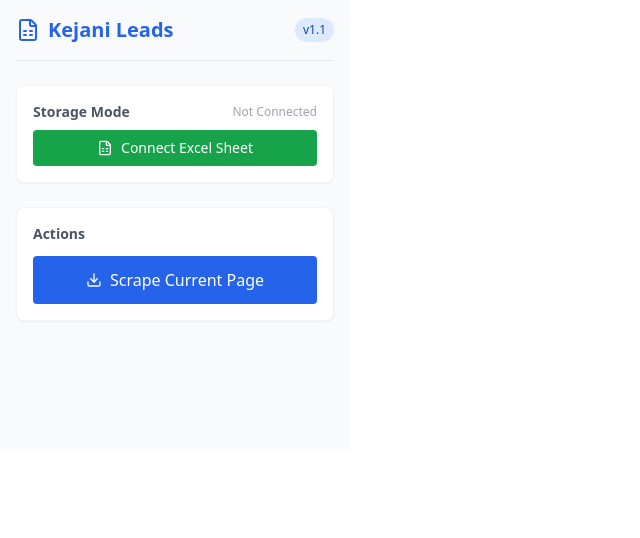
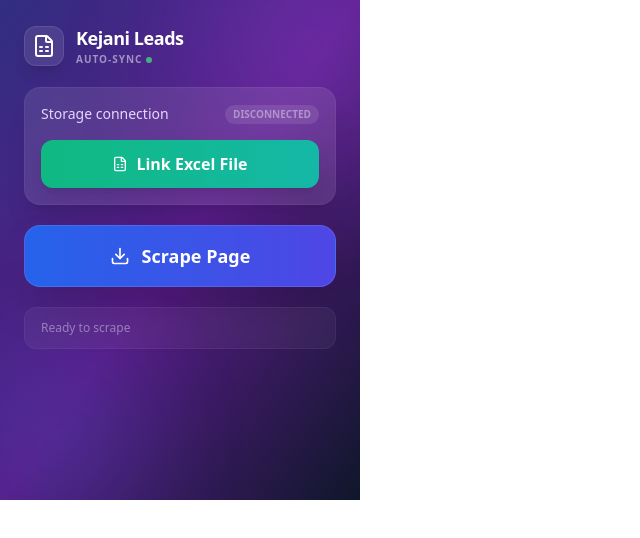
Before and after one commit to alexmochu/leads-extenstion, a React (Vite) app: page / in a window 1280 px wide. Shown: the top 538 px of the page, without its empty margins (0-640 px from the left). Built offline with nearby package versions, Linux system fonts and the light colour scheme.

Commit message:
refactor: Redesign popup UI with improved aesthetics, clearer status messages, and minor logic adjustments.

```diff
--- a/src/Popup.jsx
+++ b/src/Popup.jsx
@@ -1,5 +1,5 @@
 import React, { useState, useEffect } from 'react';
-import { FileSpreadsheet, Download, Loader2, CheckCircle, AlertCircle, Save } from 'lucide-react';
+import { FileSpreadsheet, Download, Loader2, CheckCircle, AlertCircle, Save, X } from 'lucide-react';
 import { excelService } from './services/excelService';
 import { getScrapper } from './scrappers';
 
@@ -14,41 +14,37 @@ const Popup = () => {
     useEffect(() => {
         if (!window.showOpenFilePicker) {
             setIsFileSystemSupported(false);
-            setStatus({ type: 'warning', message: 'Direct file access not supported. Using Download Mode.' });
+            // Don't show warning immediately on polished UI, let the mode indicator speak
         }
     }, []);
 
     const handleConnect = async () => {
-        setStatus({ type: 'loading', message: 'Connecting to Excel file...' });
+        setStatus({ type: 'loading', message: 'Connecting...' });
         try {
             const success = await excelService.connectFile();
             if (success) {
                 setIsConnected(true);
-                setStatus({ type: 'success', message: 'Excel file connected successfully!' });
+                setStatus({ type: 'success', message: 'Connected to Excel File' });
             } else {
-                setStatus({ type: 'idle', message: '' }); // User cancelled
+                setStatus({ type: 'idle', message: '' });
             }
         } catch (error) {
             console.error(error);
-            setStatus({ type: 'error', message: `Failed: ${error.message}` });
+            setStatus({ type: 'error', message: `Error: ${error.message}` });
         }
     };
 
     const handleScrape = async () => {
         setIsScrapping(true);
-        setStatus({ type: 'loading', message: 'Scrapping current page...' });
+        setStatus({ type: 'loading', message: 'Scrapping data...' });
         setScrappedData(null);
 
         try {
             const [tab] = await chrome.tabs.query({ active: true, currentWindow: true });
-
-            if (!tab) {
-                throw new Error('No active tab found');
-            }
+            if (!tab) throw new Error('No active tab');
 
             const scrapper = getScrapper(tab.url);
 
-            // Execute the scrapper in the context of the page
             const results = await chrome.scripting.executeScript({
                 target: { tabId: tab.id },
                 func: scrapper,
@@ -59,62 +55,65 @@ const Popup = () => {
 
             if (isFileSystemSupported && isConnected) {
                 await excelService.addLead(data);
-                setStatus({ type: 'success', message: 'Lead scrapped and saved to Excel!' });
+                setStatus({ type: 'success', message: 'Saved to Excel!' });
             } else {
-                // Fallback: Add to session state
                 setSessionLeads(prev => [...prev, data]);
-                setStatus({ type: 'success', message: 'Lead captured! Click Download to save.' });
+                setStatus({ type: 'success', message: 'Lead captured!' });
             }
 
         } catch (error) {
             console.error(error);
-            setStatus({ type: 'error', message: `Scrapping failed: ${error.message}` });
+            setStatus({ type: 'error', message: 'Scrapping failed. Try refreshing.' });
         } finally {
             setIsScrapping(false);
         }
     };
 
     const handleDownload = () => {
-        if (sessionLeads.length === 0) {
-            setStatus({ type: 'warning', message: 'No leads to download.' });
-            return;
-        }
+        if (sessionLeads.length === 0) return;
         try {
             excelService.download(sessionLeads);
-            setStatus({ type: 'success', message: 'Leads downloaded!' });
+            setStatus({ type: 'success', message: 'Download started...' });
         } catch (error) {
             setStatus({ type: 'error', message: 'Download failed.' });
         }
     };
 
     return (
-        <div className="w-[350px] min-h-[450px] p-4 bg-gray-50 text-gray-800 font-sans">
-            <header className="mb-6 flex items-center justify-between border-b pb-4">
-                <h1 className="text-xl font-bold text-blue-600 flex items-center gap-2">
-                    <FileSpreadsheet className="w-6 h-6" />
-                    Kejani Leads
-                </h1>
-                <span className="text-xs bg-blue-100 text-blue-800 px-2 py-1 rounded-full">v1.1</span>
+        <div className="w-[360px] min-h-[500px] font-sans text-gray-800 bg-gradient-to-br from-indigo-900 via-purple-900 to-slate-900 relative overflow-hidden">
+            {/* Background Orbs */}
+            <div className="absolute top-[-50px] right-[-50px] w-48 h-48 bg-purple-500 rounded-full blur-[80px] opacity-30 animate-pulse"></div>
+            <div className="absolute bottom-[-20px] left-[-20px] w-40 h-40 bg-blue-500 rounded-full blur-[60px] opacity-20"></div>
+
+            <main className="relative z-10 p-6 flex flex-col h-full gap-5">
+
+                {/* Header */}
+                <header className="flex items-center justify-between">
+                    <div className="flex items-center gap-3">
+                        <div className="w-10 h-10 bg-white/10 backdrop-blur-md rounded-xl flex items-center justify-center shadow-lg border border-white/10">
+                            <FileSpreadsheet className="w-6 h-6 text-white" />
+                        </div>
+                        <div>
+                            <h1 className="text-lg font-bold text-white tracking-tight">Kejani Leads</h1>
+                            <p className="text-[10px] text-white/50 uppercase tracking-widest font-semibold flex items-center gap-1">
+                                {isFileSystemSupported ? 'Auto-Sync' : 'Manual Mode'}
+                                <span className="w-1.5 h-1.5 rounded-full bg-green-400 animate-pulse"></span>
+                            </p>
+                        </div>
+                    </div>
                 </header>
 
-            <main className="space-y-6">
-                {/* Connection / storage mode Section */}
-                <section className="bg-white p-4 rounded-lg shadow-sm border border-gray-100">
-                    <div className="flex items-center justify-between mb-2">
-                        <h2 className="font-semibold text-sm text-gray-600">Storage Mode</h2>
-                        {isFileSystemSupported ? (
-                            isConnected ? (
-                                <span className="flex items-center gap-1 text-xs text-green-600 font-medium">
-                                    <CheckCircle className="w-3 h-3" /> Auto-Sync
+                {/* Storage Card */}
+                <section className="bg-white/10 backdrop-blur-md border border-white/5 rounded-2xl p-4 shadow-xl transition-all hover:bg-white/15">
+                    <div className="flex justify-between items-center mb-4">
+                        <h2 className="text-sm font-medium text-purple-200">Storage connection</h2>
+                        {isConnected ? (
+                            <span className="bg-green-500/20 text-green-300 text-[10px] font-bold px-2 py-0.5 rounded-full border border-green-500/30 flex items-center gap-1">
+                                <CheckCircle className="w-3 h-3" /> ACTIVE
                             </span>
                         ) : (
-                                <span className="flex items-center gap-1 text-xs text-gray-400 font-medium">
-                                    Not Connected
-                                </span>
-                            )
-                        ) : (
-                            <span className="flex items-center gap-1 text-xs text-orange-600 font-medium">
-                                Manual Download
+                            <span className="bg-white/10 text-white/40 text-[10px] font-bold px-2 py-0.5 rounded-full">
+                                DISCONNECTED
                             </span>
                         )}
                     </div>
@@ -123,79 +122,96 @@ const Popup = () => {
                         !isConnected ? (
                             <button
                                 onClick={handleConnect}
-                                className="w-full flex items-center justify-center gap-2 bg-green-600 hover:bg-green-700 text-white py-2 px-4 rounded transition-colors text-sm font-medium"
+                                className="w-full group relative overflow-hidden bg-gradient-to-r from-emerald-500 to-teal-500 hover:from-emerald-400 hover:to-teal-400 text-white font-semibold py-3 px-4 rounded-xl transition-all shadow-lg hover:shadow-emerald-500/25 active:scale-[0.98]"
                             >
+                                <span className="relative z-10 flex items-center justify-center gap-2">
                                     <FileSpreadsheet className="w-4 h-4" />
-                                Connect Excel Sheet
+                                    Link Excel File
+                                </span>
                             </button>
                         ) : (
-                            <div className="text-xs text-gray-500 italic text-center">
-                                Direct file access enabled.
+                            <div className="text-xs text-center text-white/60 bg-white/5 py-2 rounded-lg">
+                                Leads will be auto-saved to your file.
                             </div>
                         )
                     ) : (
-                        <div className="space-y-2">
-                            <div className="text-xs text-gray-500 italic text-center">
-                                Browser does not support direct file access. <br />
-                                Leads are saved in session.
+                        <div className="flex flex-col gap-3">
+                            <div className="flex justify-between text-xs text-white/70 px-1">
+                                <span>Captured Session Leads:</span>
+                                <span className="font-bold text-white">{sessionLeads.length}</span>
                             </div>
                             <button
                                 onClick={handleDownload}
                                 disabled={sessionLeads.length === 0}
-                                className={`w-full flex items-center justify-center gap-2 py-2 px-4 rounded text-sm font-medium transition-colors ${sessionLeads.length > 0 ? 'bg-green-600 hover:bg-green-700 text-white' : 'bg-gray-200 text-gray-400 cursor-not-allowed'
+                                className={`w-full flex items-center justify-center gap-2 py-3 px-4 rounded-xl font-semibold transition-all shadow-lg ${sessionLeads.length > 0
+                                        ? 'bg-gradient-to-r from-emerald-500 to-teal-500 text-white hover:shadow-emerald-500/25 active:scale-[0.98] cursor-pointer'
+                                        : 'bg-white/5 text-white/20 cursor-not-allowed'
                                     }`}
                             >
                                 <Save className="w-4 h-4" />
-                                Download {sessionLeads.length} Leads
+                                Download Leads
                             </button>
                         </div>
                     )}
                 </section>
 
-                {/* Action Section */}
-                <section className="bg-white p-4 rounded-lg shadow-sm border border-gray-100">
-                    <h2 className="font-semibold text-sm text-gray-600 mb-3">Actions</h2>
+                {/* Scrape Action */}
                 <button
                     onClick={handleScrape}
                     disabled={isScrapping}
-                        className={`w-full flex items-center justify-center gap-2 py-3 px-4 rounded text-white font-medium transition-transform active:scale-95 ${isScrapping ? 'bg-blue-400 cursor-not-allowed' : 'bg-blue-600 hover:bg-blue-700'
+                    className={`w-full relative py-4 px-6 rounded-2xl font-bold text-lg text-white shadow-2xl transition-all border border-white/10 ${isScrapping
+                            ? 'bg-indigo-600/50 cursor-not-allowed'
+                            : 'bg-gradient-to-r from-blue-600 to-indigo-600 hover:from-blue-500 hover:to-indigo-500 hover:shadow-blue-500/25 active:scale-[0.98]'
                         }`}
                 >
+                    <div className="flex items-center justify-center gap-3">
                         {isScrapping ? (
                             <>
-                                <Loader2 className="w-4 h-4 animate-spin" />
+                                <Loader2 className="w-5 h-5 animate-spin" />
                                 Scrapping...
                             </>
                         ) : (
                             <>
-                                <Download className="w-4 h-4" />
-                                Scrape Current Page
+                                <Download className="w-5 h-5" />
+                                Scrape Page
                             </>
                         )}
+                    </div>
                 </button>
-                </section>
 
-                {/* Status Display */}
-                {status.message && (
-                    <div className={`p-3 rounded text-sm flex items-start gap-2 ${status.type === 'error' ? 'bg-red-50 text-red-700' :
-                        status.type === 'success' ? 'bg-green-50 text-green-700' :
-                            status.type === 'warning' ? 'bg-yellow-50 text-yellow-700' :
-                                'bg-blue-50 text-blue-700'
+                {/* Status Bar */}
+                <div className={`mt-auto min-h-[40px] flex items-center gap-3 px-4 py-3 rounded-xl backdrop-blur-sm border transition-all duration-300 ${status.type === 'error' ? 'bg-red-500/10 border-red-500/20 text-red-200' :
+                        status.type === 'success' ? 'bg-emerald-500/10 border-emerald-500/20 text-emerald-200' :
+                            status.type === 'loading' ? 'bg-blue-500/10 border-blue-500/20 text-blue-200' :
+                                'bg-white/5 border-white/5 text-white/40' // idle
                     }`}>
-                        {status.type === 'error' && <AlertCircle className="w-4 h-4 mt-0.5 shrink-0" />}
-                        {status.type === 'success' && <CheckCircle className="w-4 h-4 mt-0.5 shrink-0" />}
-                        {status.type === 'loading' && <Loader2 className="w-4 h-4 mt-0.5 animate-spin shrink-0" />}
-                        {status.type === 'warning' && <AlertCircle className="w-4 h-4 mt-0.5 shrink-0" />}
-                        <span>{status.message}</span>
+                    {status.type === 'success' && <CheckCircle className="w-4 h-4 shrink-0 text-emerald-400" />}
+                    {status.type === 'error' && <AlertCircle className="w-4 h-4 shrink-0 text-red-400" />}
+                    {status.type === 'loading' && <Loader2 className="w-4 h-4 shrink-0 animate-spin text-blue-400" />}
+                    <span className="text-xs font-medium truncate">
+                        {status.message || "Ready to scrape"}
+                    </span>
                 </div>
-                )}
 
-                {/* Data Preview (Mini) */}
+                {/* Last Scrapped Preview */}
                 {scrappedData && (
-                    <div className="mt-4 border-t pt-4">
-                        <h3 className="text-xs font-semibold text-gray-500 mb-2">Last Scrapped:</h3>
-                        <div className="bg-gray-50 p-2 rounded text-xs font-mono text-gray-700 overflow-hidden text-ellipsis whitespace-nowrap">
-                            {scrappedData.name} - {scrappedData.platform}
+                    <div className="absolute top-[80px] left-0 w-full px-6 pointer-events-none">
+                        <div className="animate-[fade-in-up_0.5s_ease-out] bg-gray-900/90 backdrop-blur-xl border border-white/10 p-4 rounded-2xl shadow-2xl flex items-start gap-4 pointer-events-auto">
+                            <div className="w-10 h-10 rounded-full bg-gradient-to-br from-pink-500 to-rose-500 flex items-center justify-center text-white font-bold text-lg shrink-0">
+                                {scrappedData.name ? scrappedData.name[0] : '?'}
+                            </div>
+                            <div className="flex-1 min-w-0">
+                                <h4 className="text-white font-bold text-sm truncate">{scrappedData.name || 'Unknown'}</h4>
+                                <p className="text-xs text-gray-400 truncate">{scrappedData.title || scrappedData.handle || 'No Title'}</p>
+                                <div className="mt-2 flex gap-2">
+                                    <span className="text-[10px] bg-white/10 text-white/60 px-2 py-0.5 rounded text-xs uppercase tracking-wide">
+                                        {scrappedData.platform}
+                                    </span>
+                                </div>
+                            </div>
+                            <button onClick={() => setScrappedData(null)} className="text-white/20 hover:text-white transition-colors">
+                                <X className="w-4 h-4" />
+                            </button>
                         </div>
                     </div>
                 )}
```
Lines whose indentation alone changed are shown as unchanged.
